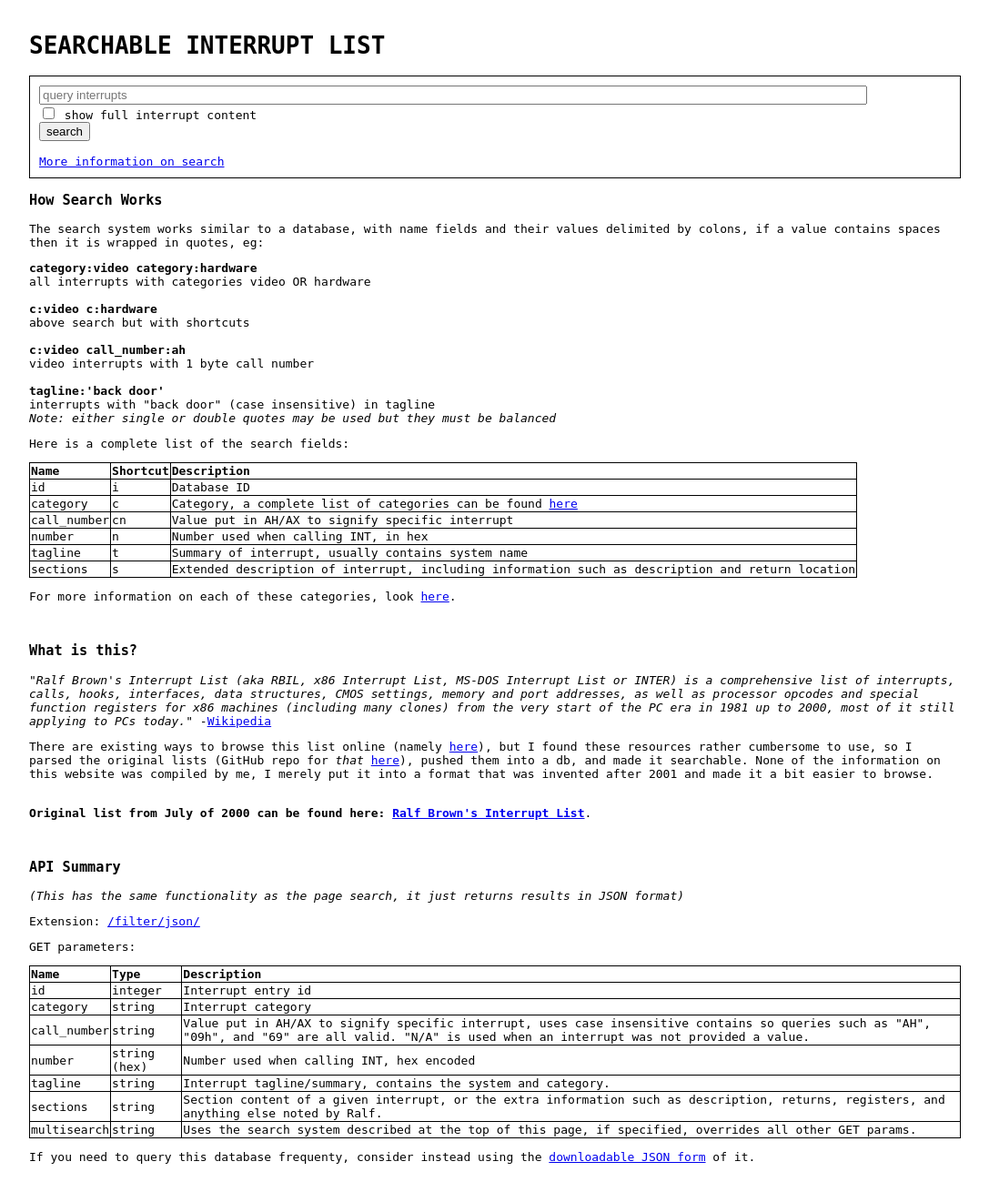
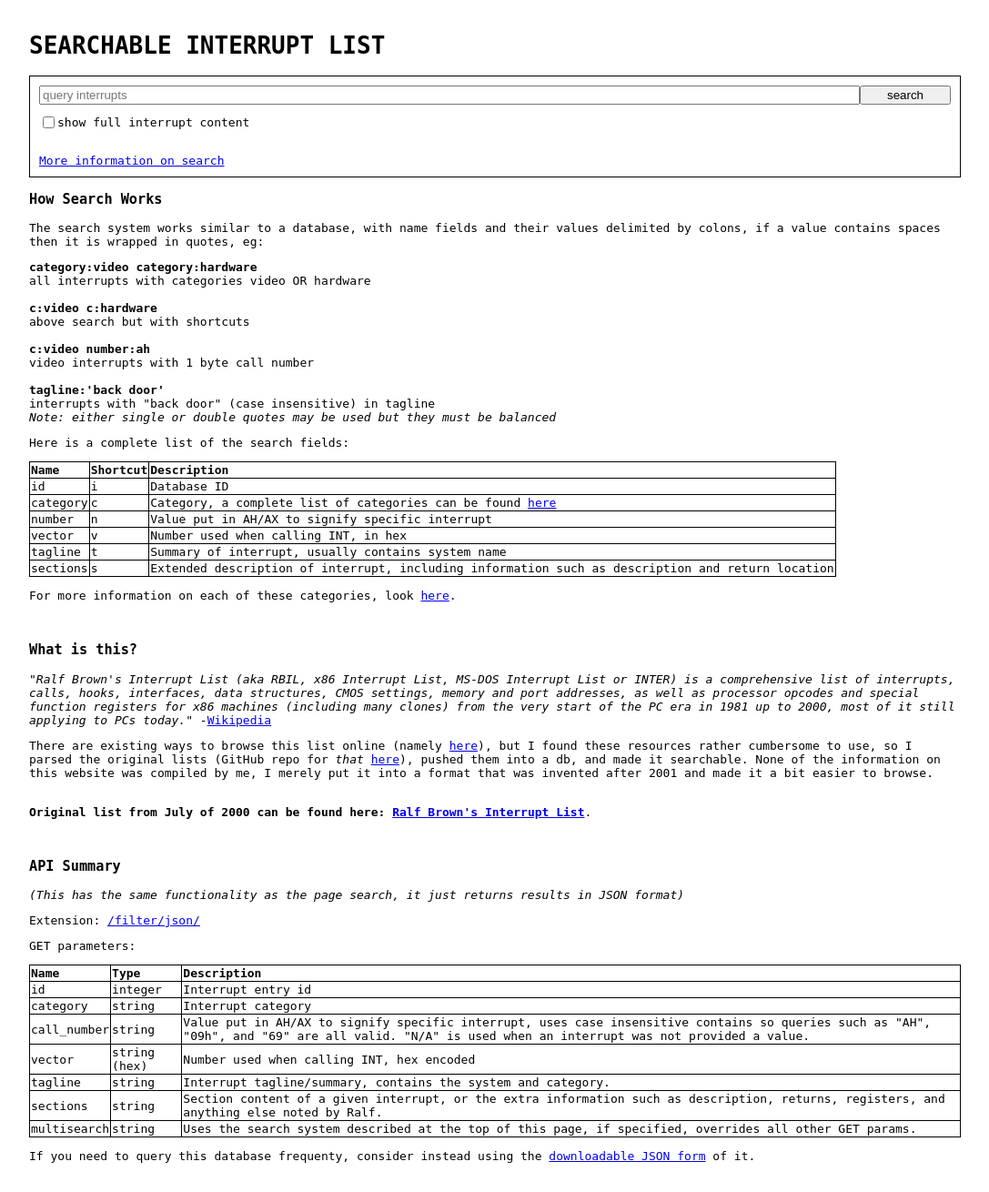
Before and after one commit to Shensd/interrupt-search, a Django app: page / in a window 1280 px wide. Shown: the whole page at 91% size, without its empty margins (96-1183 px from the left). After the commit the page ends 1278 px from the top, so only its background shows below. Run offline with Django 3.2, Linux system fonts and the light colour scheme.

Commit message:
Added readme, changed number to vector and call_number to number, added multi search, added more information, moved much of the search code outside of the views file to clean things up a bit

```diff
--- a/ralf_explorer/search.py
+++ b/ralf_explorer/search.py
@@ -5,16 +5,16 @@ from .models import Interrupt
 _QUERY_CONVERSIONS = {
     "id": "id__exact",
     "category": "categories__icontains",
-    "call_number": "call_number__icontains",
-    "number": "number__iexact",
+    "number": "call_number__icontains",
+    "vector": "number__iexact",
     "tagline": "tagline__icontains",
     "sections": "sections_json__icontains",
 
     # the rest are short cut names
     "i": "id__exact",
     "c": "categories__icontains",
-    "cn": "call_number__icontains",
-    "n": "number__iexact",
+    "n": "call_number__icontains",
+    "v": "number__iexact",
     "t": "tagline__icontains",
     "s": "sections_json__icontains",
 }
--- a/ralf_explorer/static/ralf_explorer/styles.css
+++ b/ralf_explorer/static/ralf_explorer/styles.css
@@ -21,9 +21,6 @@ td {
     padding-right: 2em;
 }
 
-.about {
-    /* margin-top: 50px; */
-}
 .content-main {
     width: 80vw;
     display: flex;
@@ -37,15 +34,28 @@ td {
     padding: 10px;
 }
 .search-form > form {
-    /* display: flex;
+    display: flex;
     align-items: left;
     justify-content: center;
-    flex-wrap: wrap;
-    flex-direction: column; */
+    flex-direction: column;
 }
-.search-form > form > input {
-    /* width: 50%; */
+.context-check-group {
+    margin-top: 10px;
+    margin-bottom: 10px;
+    display: flex;
+    align-items: center;
+    justify-content: left;
+    flex-direction: row;
 }
-.full-width {
-    width: 90%;
+.search-bar-group {
+    display: flex;
+    flex-direction: row;
+    justify-content: flex-start;
+    align-items: stretch;
 }
+.search-bar-group > #search-button {
+    width: 100px;
+}
+.search-bar-group > #search-bar {
+    flex-grow: 10;
+}
--- a/ralf_explorer/templates/ralf_explorer/index.html
+++ b/ralf_explorer/templates/ralf_explorer/index.html
@@ -30,7 +30,7 @@
                     <b>c:video c:hardware</b><br/>
                     <span class='tab'>above search but with shortcuts</span><br/><br/>
 
-                    <b>c:video call_number:ah</b><br/>
+                    <b>c:video number:ah</b><br/>
                     <span class='tab'>video interrupts with 1 byte call number</span><br/><br/>
 
                     <b>tagline:'back door'</b><br/>
@@ -56,13 +56,13 @@
                         <td>Category, a complete list of categories can be found <a href="{% url 'view_info' %}#category-list">here</a></td>
                     </tr>
                     <tr>
-                        <td>call_number</td>
-                        <td>cn</td>
+                        <td>number</td>
+                        <td>n</td>
                         <td>Value put in AH/AX to signify specific interrupt</td>
                     </tr>
                     <tr>
-                        <td>number</td>
-                        <td>n</td>
+                        <td>vector</td>
+                        <td>v</td>
                         <td>Number used when calling INT, in hex</td>
                     </tr>
                     <tr>
@@ -142,7 +142,7 @@
                         </td>
                     </tr>
                     <tr>
-                        <td>number</td>
+                        <td>vector</td>
                         <td>string (hex)</td>
                         <td>
                             Number used when calling INT, hex encoded
--- a/ralf_explorer/templates/ralf_explorer/search.html
+++ b/ralf_explorer/templates/ralf_explorer/search.html
@@ -1,30 +1,14 @@
 <div class="search-form">
-    <!-- <form action="{% url 'filter' %}" method="GET">
+    <form action="{% url 'filter' %}" method="GET">
+        <div class="search-bar-group">
+            <input id="search-bar" name="multisearch" type="text" value="{{multisearch}}" placeholder="query interrupts" />
+            <input type="submit" value="search" id="search-button" />
+        </div>
 
-        <input name="category" type="text" value="{{search.categories__icontains}}" placeholder="category"/>
-        <input name="call_number" type="text" value="{{search.call_number__icontains}}" placeholder="call number"/>
-        <input name="number" type="text" value="{{search.number__iexact}}" placeholder="interrupt number"/>
-        <input name="tagline" type="text" value="{{search.tagline__icontains}}" placeholder="tagline"/>
-        <input name="sections" type="text" value="{{search.sections_json__icontains}}" placeholder="section content"/>
-
-        <div>
-            <input name="full_context" type="checkbox" value="1" id="full_context" />
+        <div class="context-check-group">
+            <input name="full_context" type="checkbox" value="1" id="full_context" {% if full_context %} checked {% endif %} />
             <label for="full_context">show full interrupt content</label>
         </div>
-
-        <br/>
-        <input type="submit" value="search" />
-
-    </form> -->
-    <form action="{% url 'filter' %}" method="GET">
-        <input class="full-width" name="multisearch" type="text" value="{{multisearch}}" placeholder="query interrupts" />
-
-        <div>
-            <input name="full_context" type="checkbox" value="1" id="full_context" />
-            <label for="full_context">show full interrupt content</label>
-        </div>
-
-        <input type="submit" value="search" />
     </form>
 </div>
 
--- a/ralf_explorer/views.py
+++ b/ralf_explorer/views.py
@@ -36,8 +36,8 @@ def view_filtered_json(request):
     def convert_query_object(obj):
         return {
             "id": obj.id,
-            "number" : obj.number,
-            "call_number" : obj.call_number,
+            "vector" : obj.number,
+            "number" : obj.call_number,
             "categories" : obj.categories,
             "tagline" : obj.tagline,
             "registers_json" : convert_registers(obj.registers_json),
```
Also changed, not shown: ralf_explorer/templates/ralf_explorer/info.html (+3 -4 lines), README.md (added).
